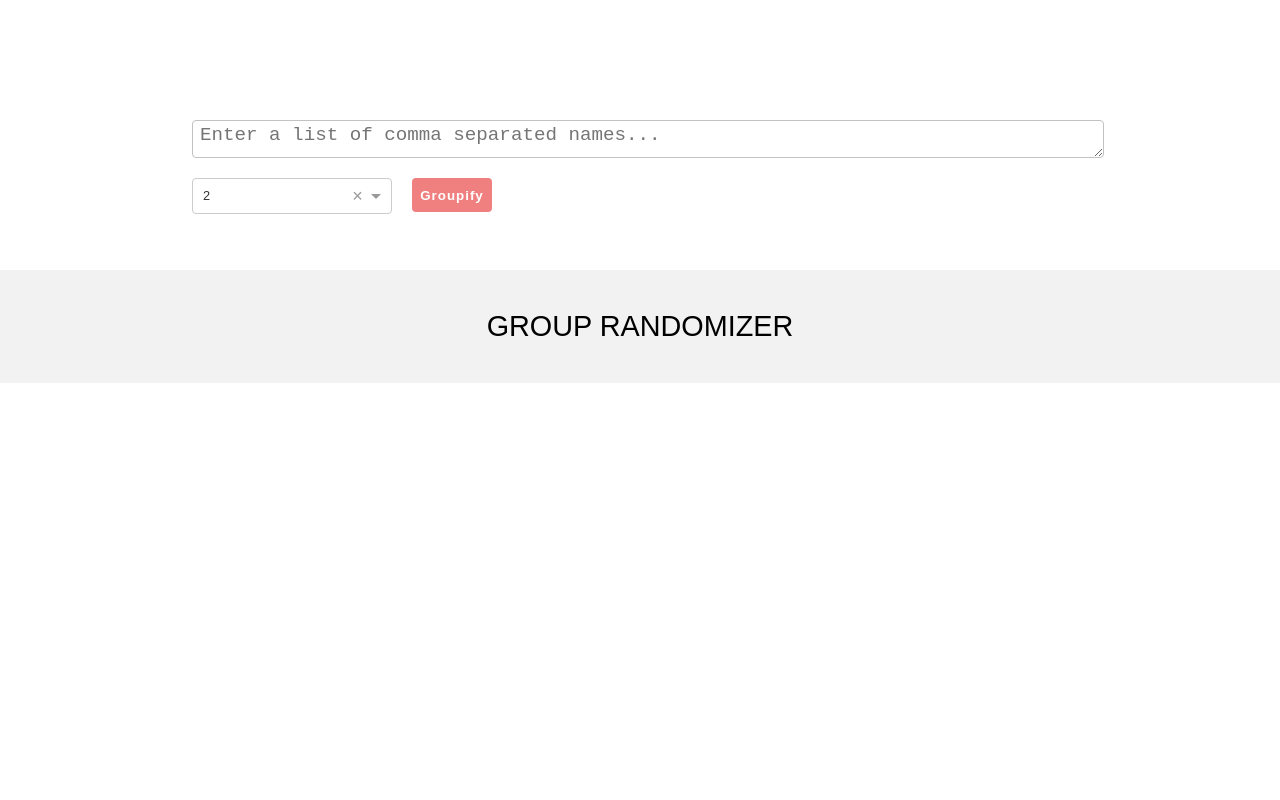
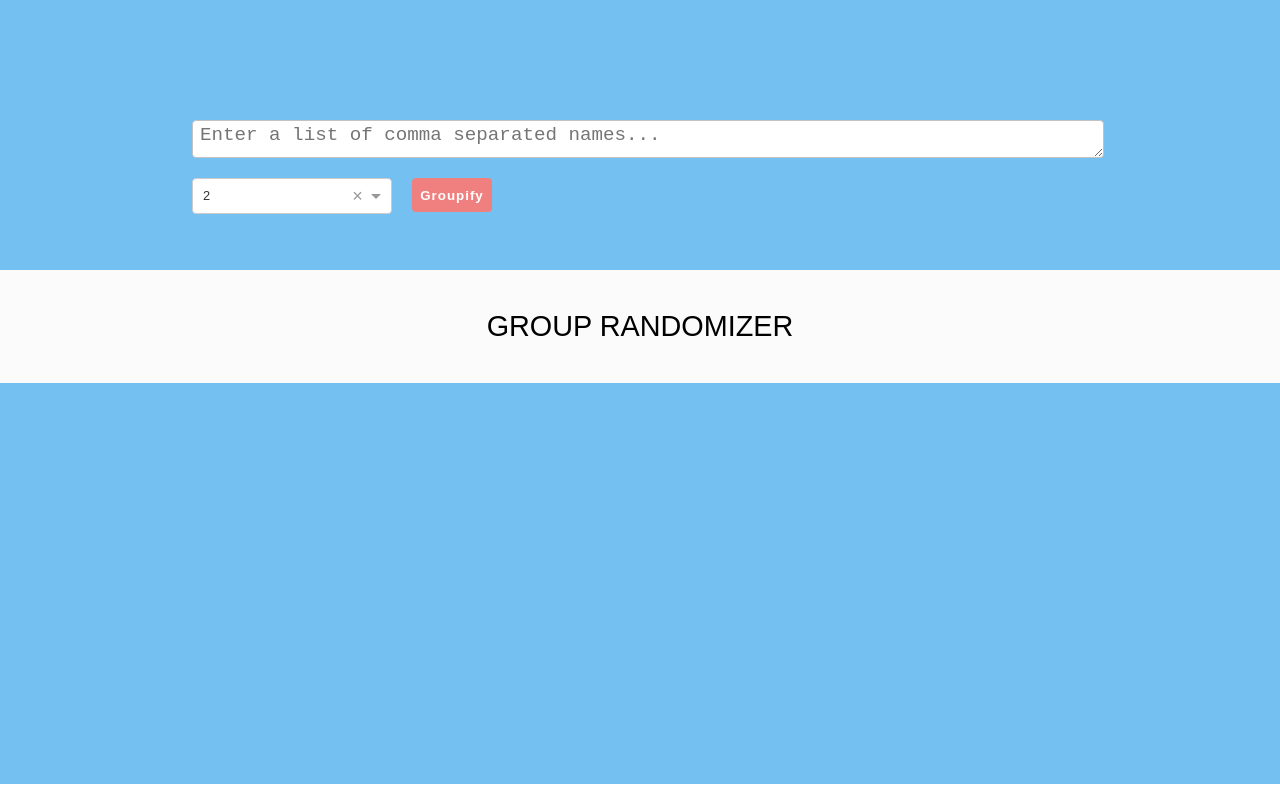
Before and after one commit to xchau/group-randomizer, a React (Create React App) app: page / in a window 1280 px wide. Built offline with nearby package versions, Linux system fonts and the light colour scheme.

Commit message:
add minimal styling

```diff
--- a/src/styles/App.css
+++ b/src/styles/App.css
@@ -1,3 +1,5 @@
 .App-Container {
+  background-color: #74c0f1;
+  height: 68vh;
   padding: 120px 0;
 }
--- a/src/styles/GroupsDisplay.css
+++ b/src/styles/GroupsDisplay.css
@@ -1,5 +1,5 @@
 .GroupsDisplay-Container {
-  background-color: #f2f2f2;
+  background-color: #fbfbfb;
   font-size: 1.8rem;
   padding: 40px 70px !important;
   text-align: center;
```
